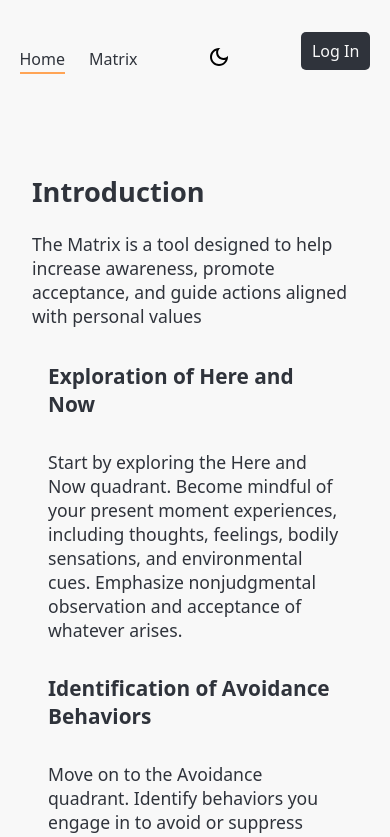
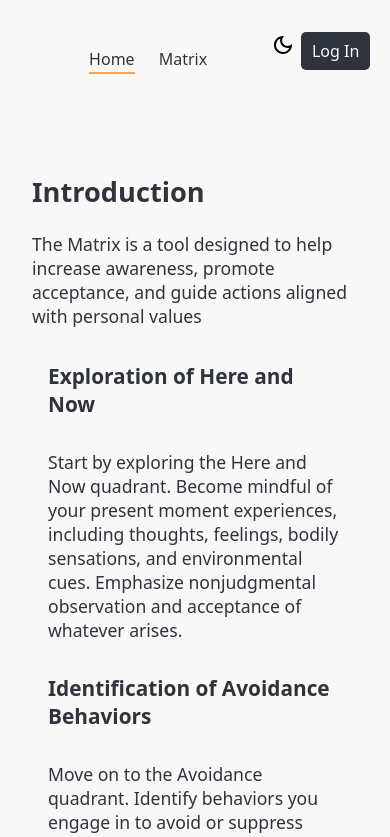
Before and after one commit to MauritzLM/act-matrix, a React (Vite) app: page / in a window 390 px wide. Shown: the top 837 px of the page. Built offline with nearby package versions, Linux system fonts and the light colour scheme; no server answers; what @tiptap/extension-color would draw is missing.

Commit message:
added mobile toggle

```diff
--- a/src/components/navigation.jsx
+++ b/src/components/navigation.jsx
@@ -3,20 +3,45 @@ import { useAuth0 } from '@auth0/auth0-react';
 import { Link } from 'react-router-dom';
 import LoginButton from './login';
 import LogoutButton from './logout';
+import { useEffect, useState } from 'react';
 
 
 export default function Nav({ location, theme, switchTheme }) {
     const { isAuthenticated } = useAuth0();
+    const [active, setActive] = useState('');
+
+    function toggleActive() {
+        setActive(active === '' ? 'cs-active' : '')
+    }
+
+    // remove active class on mobile menu when navigating to new page
+    useEffect(() => {
+        setActive('');
+    }, [location])
 
     return (
         <>
-            <nav id="nav">
+            <nav id="nav" className={active}>
+
+                {/* <!--Mobile Nav Toggle--> */}
+                <button onClick={toggleActive} className={`cs-toggle ${active}`} aria-label="mobile menu toggle">
+                    <div className="cs-box" aria-hidden="true">
+                        <span className="cs-line cs-line1" aria-hidden="true"></span>
+                        <span className="cs-line cs-line2" aria-hidden="true"></span>
+                        <span className="cs-line cs-line3" aria-hidden="true"></span>
+                    </div>
+                </button>
+
+                <div className={`ul-wrapper ${active}`}>
                     <ul>
                         <li><Link className={location === '/' ? 'cs-active' : ''} to='/'>Home</Link></li>
                         <li><Link className={location === '/act-matrix' ? 'cs-active' : ''} to='/act-matrix'>Matrix</Link></li>
                         {isAuthenticated && (<li><Link className={location === '/dashboard' ? 'cs-active' : ''} to='/dashboard'>Dashboard</Link></li>)}
                     </ul>
+                </div>
 
+
+                <div className='theme-login-wrapper'>
                     {/* theme toggle */}
                     <button onClick={switchTheme} className='theme-toggle'>
                         <img src={theme === 'light' ? './src/assets/svgs/dark_mode.svg' : './src/assets/svgs/light_mode.svg'}></img>
@@ -30,6 +55,7 @@ export default function Nav({ location, theme, switchTheme }) {
 
                         <LogoutButton />
                     )}
+                </div>
             </nav>
         </>
     )
```
Lines whose indentation alone changed are shown as unchanged.
